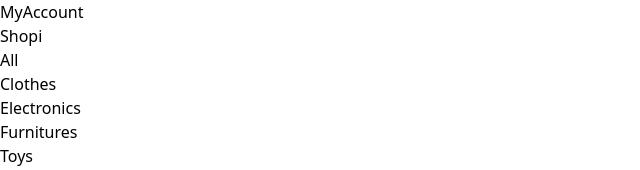
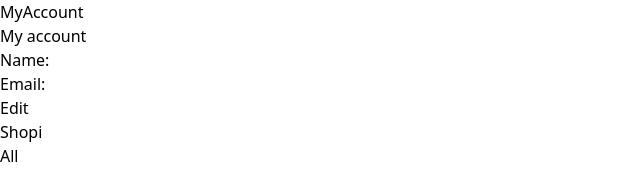
Before and after one commit to juanda404/EcomerceWithReactJS, a React (Vite) app: page /my-account in a window 1280 px wide. Shown: the top 170 px of the page, without its empty margins (0-640 px from the left). Built offline with nearby package versions, Linux system fonts and the light colour scheme; no server answers.

Commit message:
Entregando la prueba

```diff
--- a/src/Components/Navbar/index.jsx
+++ b/src/Components/Navbar/index.jsx
@@ -30,7 +30,7 @@
         return(
           <>
             <li className="text-black/60">
-                 juandavidsantamaria@gmail.com
+                 {parsedAccount?.email}
                 </li>
                 <li>
                  <NavLink
--- a/src/Pages/MyAccount/index.jsx
+++ b/src/Pages/MyAccount/index.jsx
@@ -1,12 +1,101 @@
+import { useContext, useState, useRef } from 'react'
+import { ShoppingCartContext } from '../../Context'
 import Layout from '../../Components/Layout'
 
 function MyAccount() {
+  const context = useContext(ShoppingCartContext)
+  const [view, setView] = useState('user-info')
+  const account = localStorage.getItem('account')
+  const parsedAccount = JSON.parse(account)
+  const form = useRef(null)
+
+  const editAccount = () => {
+    const formData = new FormData(form.current)
+		const data = {
+			name: formData.get('name'),
+			email: formData.get('email'),
+			password: formData.get('password')
+		}
+
+    // Update account
+    const stringifiedAccount = JSON.stringify(data)
+    localStorage.setItem('account', stringifiedAccount)
+    context.setAccount(data)
+  }
+
+  const renderUserInfo = () => {
+    return (
+      <div className='flex flex-col w-80'>
+        <p>
+          <span className='font-light text-sm'>Name: </span>
+          <span>{parsedAccount?.name}</span>
+        </p>
+        <p>
+          <span className='font-light text-sm'>Email: </span>
+          <span>{parsedAccount?.email}</span>
+        </p>
+        <button
+          className='border border-black rounded-lg mt-6 py-3'
+          onClick={() => setView('edit-user-info')}>
+          Edit
+        </button>
+      </div>
+    )
+  }
+
+  const renderEditUserInfo = () => {
+    return (
+      <form ref={form} className='flex flex-col gap-4 w-80'>
+        <div className='flex flex-col gap-1'>
+          <label htmlFor="name" className='font-light text-sm'>Your name:</label>
+          <input
+            type="text"
+            id="name"
+            name="name"
+            defaultValue={parsedAccount.name}
+            placeholder="Peter"
+            className='rounded-lg border border-black placeholder:font-light placeholder:text-sm placeholder:text-black/60 focus:outline-none py-2 px-4'
+          />
+        </div>
+        <div className='flex flex-col gap-1'>
+          <label htmlFor="email" className='font-light text-sm'>Your email:</label>
+          <input
+            type="text"
+            id="email"
+            name="email"
+            defaultValue={parsedAccount.email}
+            placeholder="hi@helloworld.com"
+            className='rounded-lg border border-black placeholder:font-light placeholder:text-sm placeholder:text-black/60 focus:outline-none py-2 px-4'
+          />
+        </div>
+        <div className='flex flex-col gap-1'>
+          <label htmlFor="password" className='font-light text-sm'>Your password:</label>
+          <input
+            type="text"
+            id="password"
+            name="password"
+            defaultValue={parsedAccount.password}
+            placeholder="******"
+            className='rounded-lg border border-black placeholder:font-light placeholder:text-sm placeholder:text-black/60 focus:outline-none py-2 px-4'
+          />
+        </div>
+        <button
+          className='bg-black text-white w-full rounded-lg py-3'
+          onClick={() => {setView('user-info'), editAccount()}}>
+          Edit
+        </button>
+      </form>
+    )
+  }
+
+  const renderView = () => view === 'edit-user-info' ? renderEditUserInfo() : renderUserInfo()
 
   return (
-      <Layout>
-            MyAccount
-      </Layout>
+    <Layout>
+      MyAccount
+      <h1 className="font-medium text-xl text-center mb-6 w-80">My account</h1>
+      {renderView()}
+    </Layout>
   )
 }
-
 export default MyAccount
```
